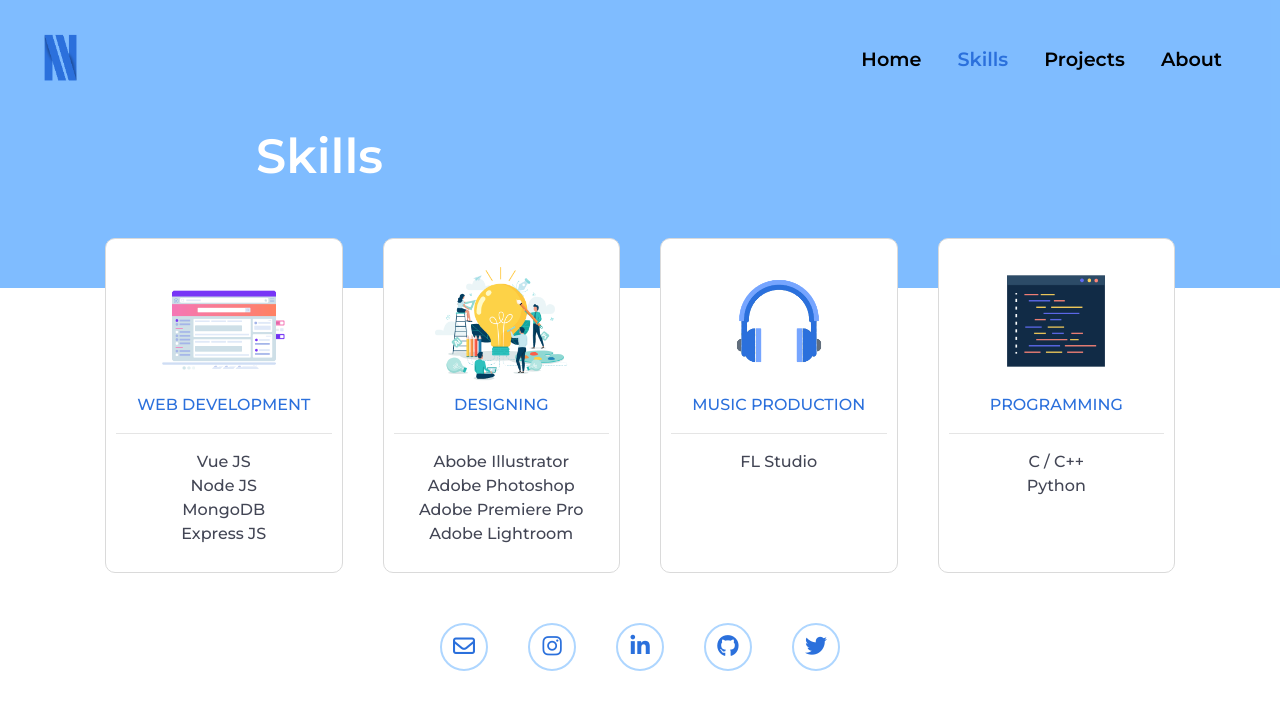
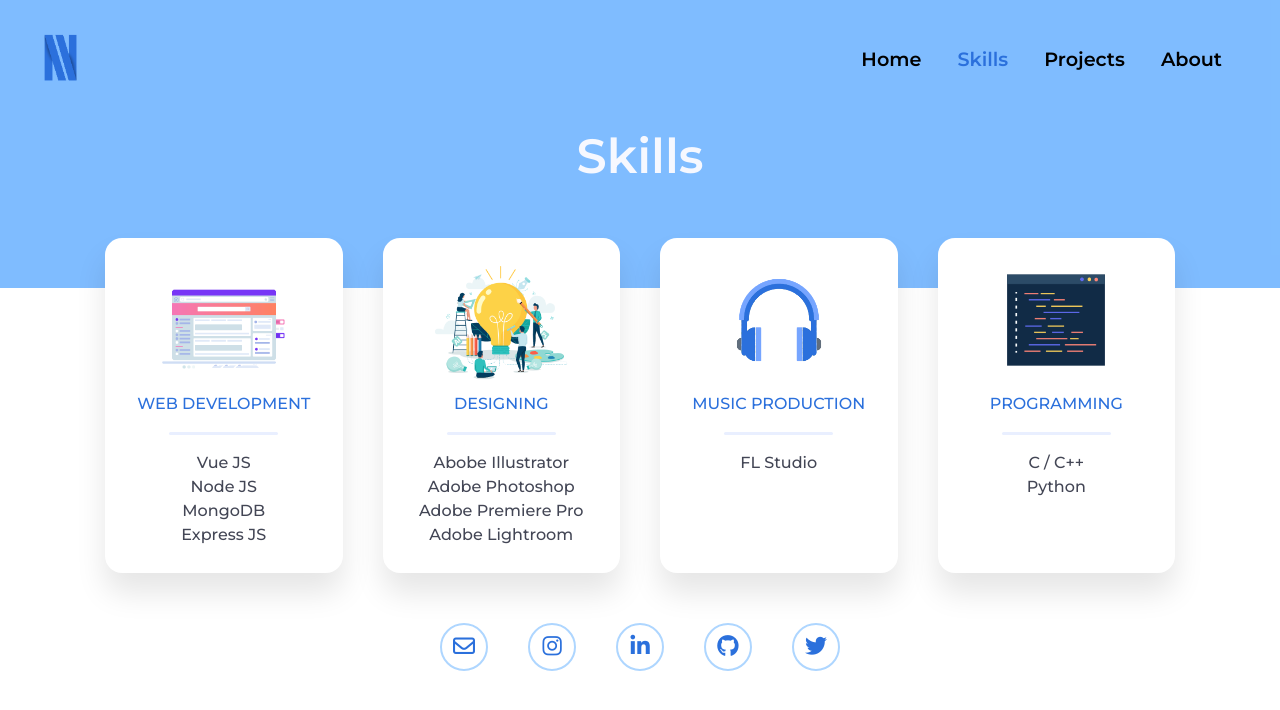
Before and after one commit to naveenbudhwal/portfolio, a Vue app: page /skills in a window 1280 px wide. Shown: the top 710 px of the page. Built offline with nearby package versions, Linux system fonts and the light colour scheme.

Commit message:
Styling skills page

```diff
--- a/src/components/Card.vue
+++ b/src/components/Card.vue
@@ -4,7 +4,7 @@
       <img :src="Picture" alt="Skill Illustration">
     </div>
     <div class="header">{{Heading}}</div>
-    <hr>
+    <hr class="material-hr">
     <div class="body">
       <ul>
         <li v-for="skill in skillBody">{{skill}}</li>
@@ -28,8 +28,11 @@ export default {
 .root {
   width: 50%;
   font-family: "Montserrat", sans-serif;
-  border: 0.5px solid #dadada;
-  border-radius: 10px;
+  box-shadow:
+    0 20px 30px  rgba(0, 0, 0, 0.1);
+    /* 0 5px 10px rgba(0, 0, 0, 0.1); */
+  /* border: 0.5px solid #dadada; */
+  border-radius: 17px;
   padding: 10px;
   /* box-shadow: 2px 2px 5px #dadada; */
   margin: 20px;
@@ -38,12 +41,14 @@ export default {
 
 .picture {
   display: flex;
+  width: 9em;
+  height: auto;
+  margin: 0 auto;
 }
 
 .picture img{
-  width: 9em;
-  height: auto;
-  margin: 0 auto;
+  width: 100%;
+  height: 100%;
 }
 
 .header {
@@ -63,11 +68,19 @@ li {
   color: #434655;
 }
 
+.material-hr {
+  background: #E9EFFF;
+  height: 3px;
+  width: 50%;
+  border: none;
+  border-radius: 10px;
+}
+
 @media only screen and (max-width: 768px) {
   .root {
     width: 70%;
   }
-  .picture img {
+  .picture {
     width: 7em;
     height: auto;
   }
--- a/src/views/Skills.vue
+++ b/src/views/Skills.vue
@@ -69,8 +69,9 @@ export default {
   font-family: "Montserrat", sans-serif;
   font-size: 3em;
   font-weight: 600;
-  color: #fff;
-  margin-left: 20%;
+  color: #F6F8FF;
+  /* margin-left: 20%; */
+  text-align: center;
   padding-top: 10%;
   padding-bottom: 6rem;
 }
```
